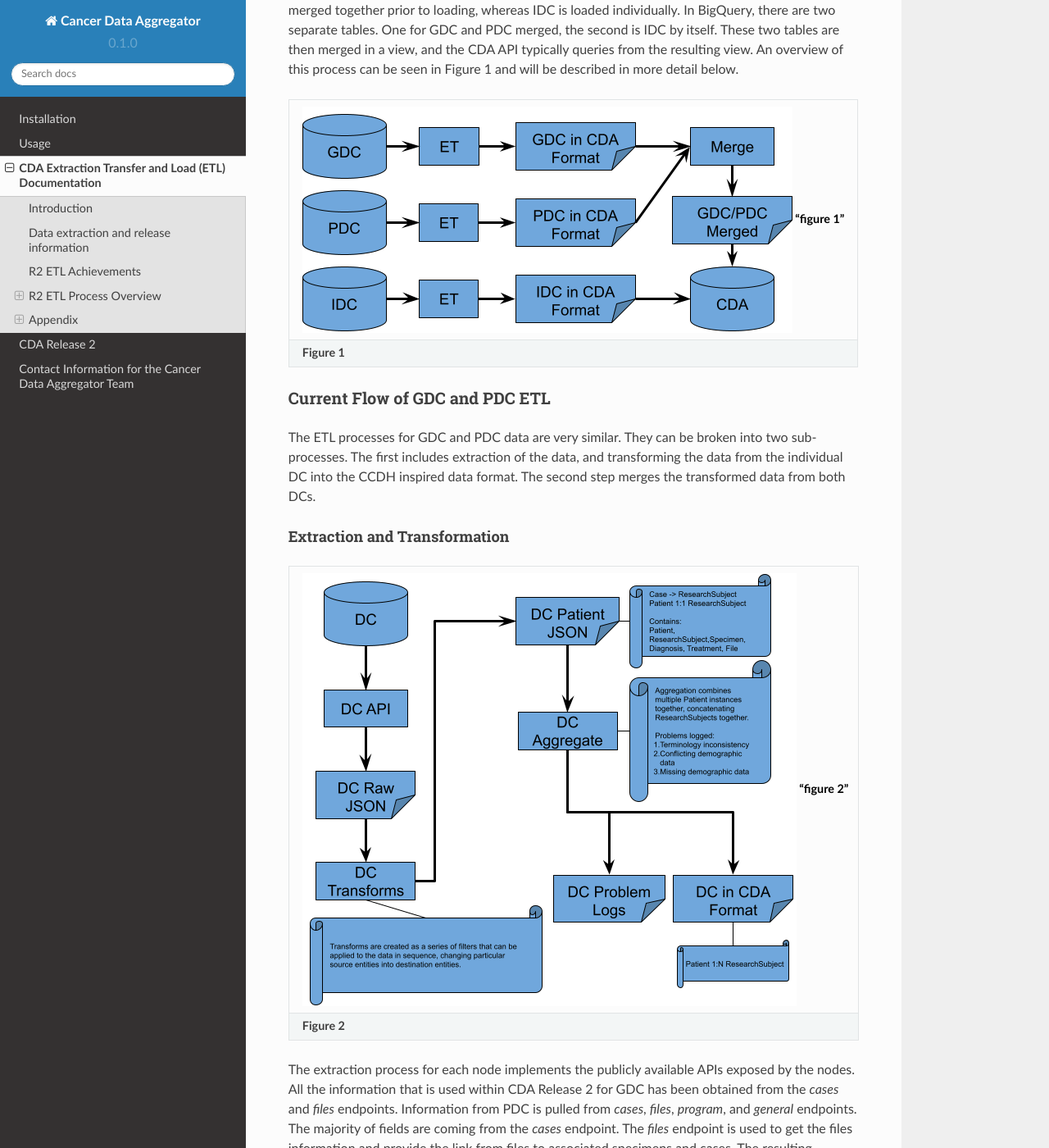
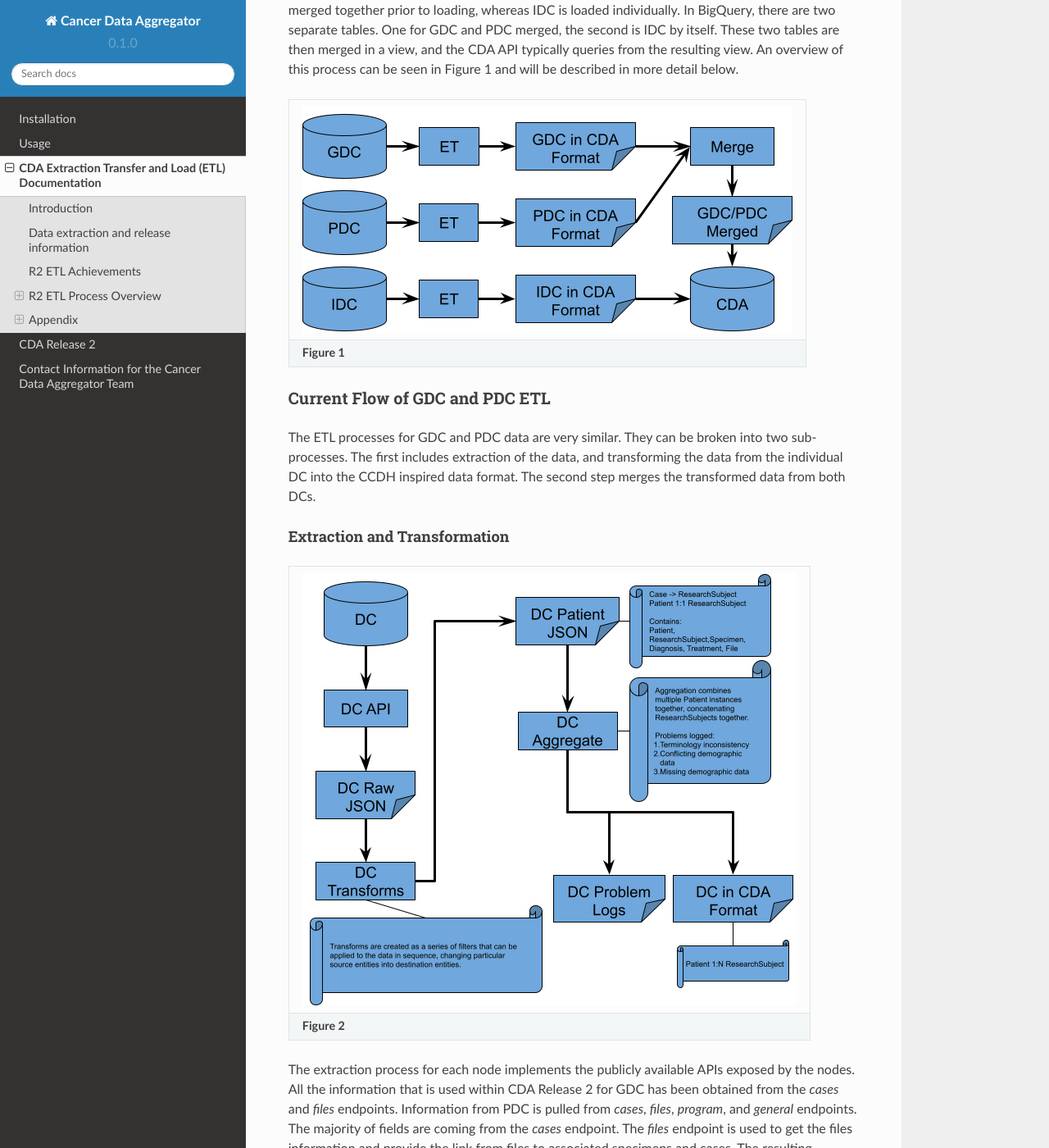
Before and after one commit to CancerDataAggregator/CDA-HelpDesk, a Sphinx documentation site: the page built from docs/source/ETL.md, in a window 1280 px wide and 1400 px high, scrolled down 1300 px. Shown: the whole window at 82% size. Built offline with Sphinx 7.4.7 and the Read the Docs theme 2.0.0, drawn with Linux system fonts in a browser that asks for light colours.

Commit message:
Update ETL.md

```diff
--- a/docs/source/ETL.md
+++ b/docs/source/ETL.md
@@ -33,7 +33,7 @@ The achievements for R2 are outlined as follows:
 
 Each DC (GDC, PDC, and IDC) is extracted and transformed individually. GDC and PDC data are merged together prior to loading, whereas IDC is loaded individually. In BigQuery, there are two separate tables. One for GDC and PDC merged, the second is IDC by itself. These two tables are then merged in a view, and the CDA API typically queries from the resulting view. An overview of this process can be seen in Figure 1 and will be described in more detail below.
 
-| ![figure](./ETL_Figures/ETL_Fig_1.png) "figure 1"|
+| ![figure](./ETL_Figures/ETL_Fig_1.png) |
 |:---:|
 | **Figure 1** |
 
@@ -43,7 +43,7 @@ The ETL processes for GDC and PDC data are very similar. They can be broken into
 
 #### Extraction and Transformation
 
-| ![figure](./ETL_Figures/ETL_Fig2.png) "figure 2"|
+| ![figure](./ETL_Figures/ETL_Fig2.png) |
 |:---:|
 | **Figure 2** |
 
@@ -54,7 +54,7 @@ Since the extracted data and the output of the transform code are written on a c
 
 #### Merger of GDC and PDC Data
 
-| ![figure](./ETL_Figures/ETL_Fig3.png) "figure 3"|
+| ![figure](./ETL_Figures/ETL_Fig3.png) |
 |:---:|
 | **Figure 3** |
 
@@ -64,7 +64,7 @@ The merging of data between GDC and PDC is very similar to the aggregation step
 
 #### Direct From IDC BigQuery Table/View
 
-| ![figure](./ETL_Figures/ETL_Fig4.png) "figure 4"|
+| ![figure](./ETL_Figures/ETL_Fig4.png) |
 |:---:|
 | **Figure 4** |
 
```
